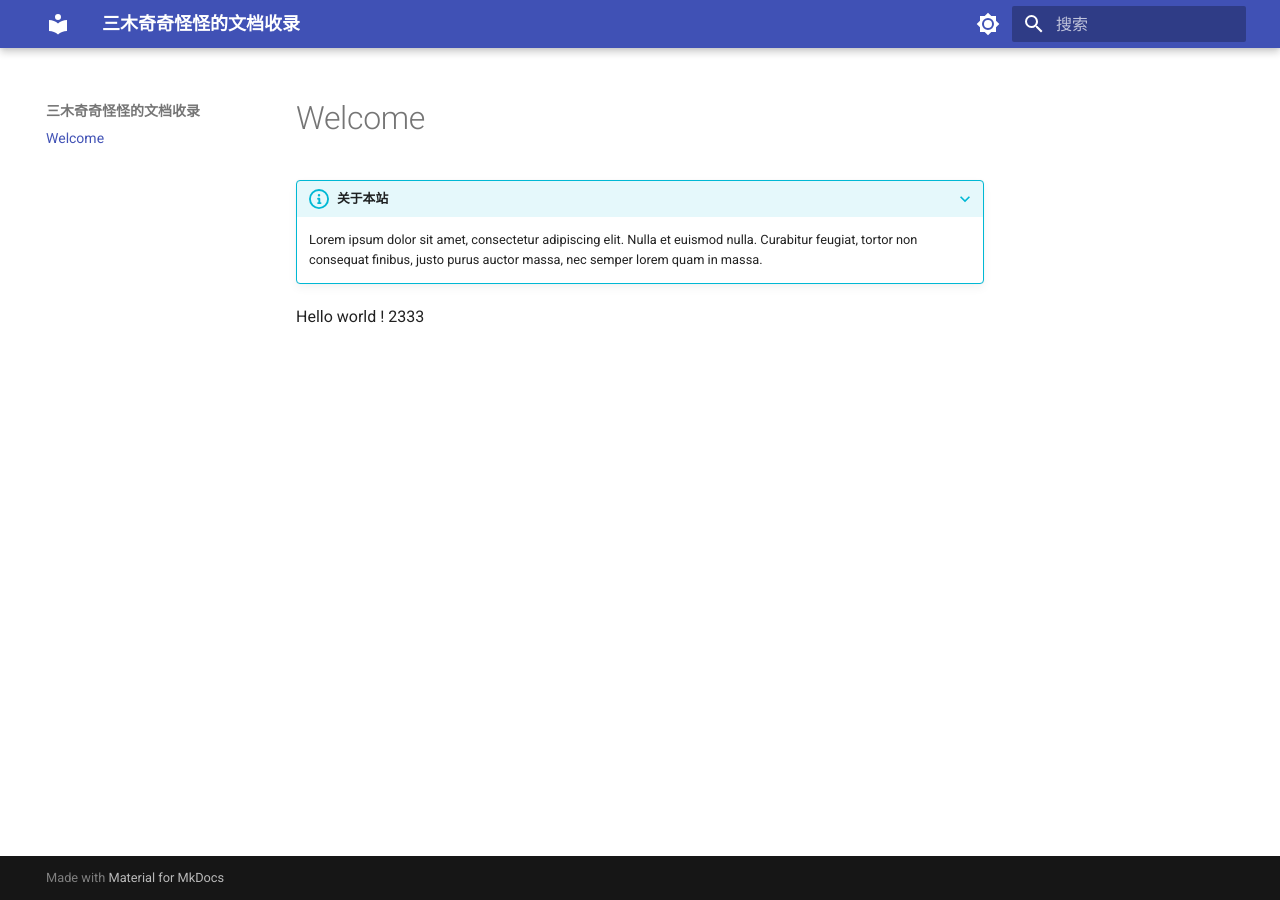
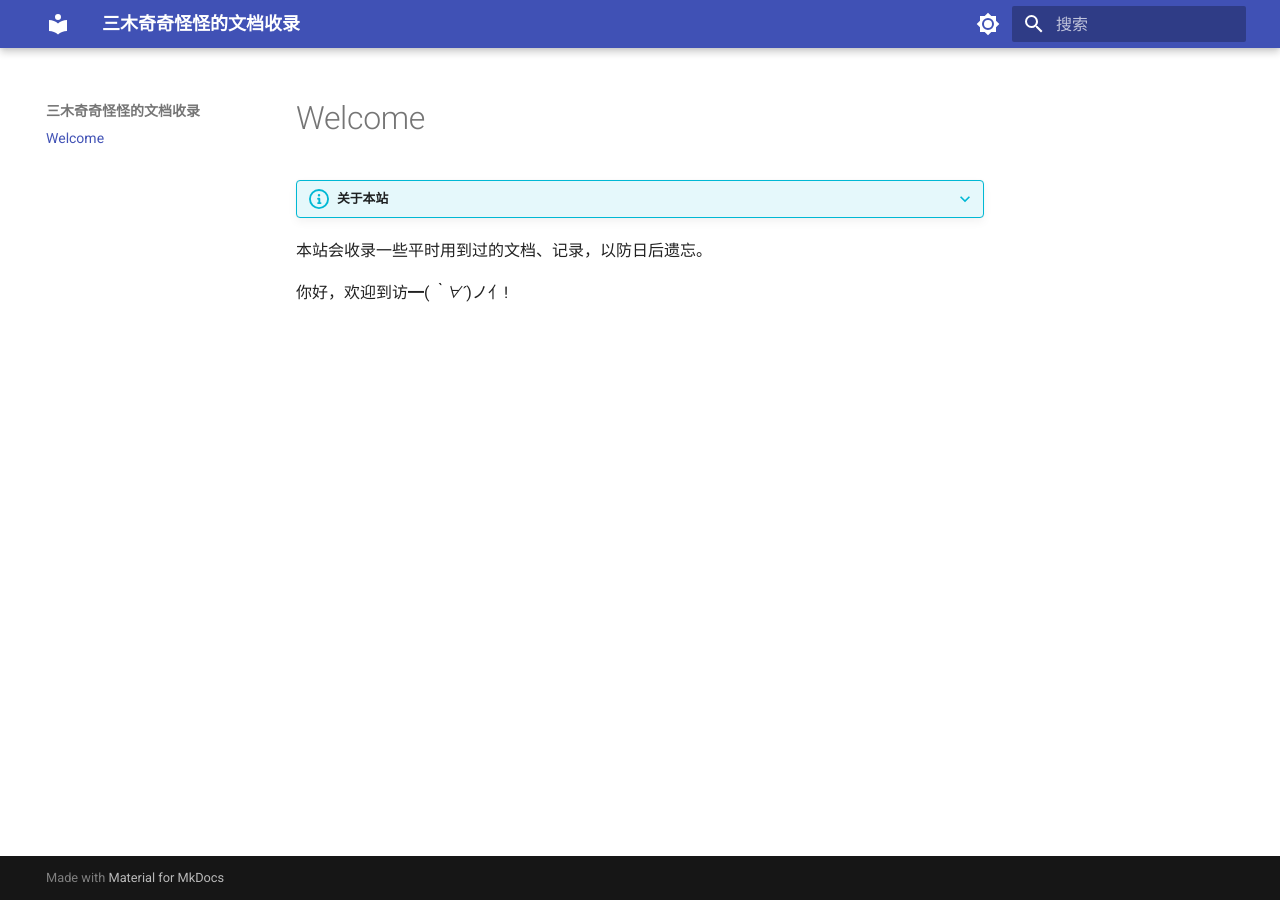
Before and after one commit to Samuel-0-0/docs, an MkDocs documentation site: the page built from docs/index.md, in a window 1280 px wide. Built offline with MkDocs 1.6.1 and Material for MkDocs 9.7.7, drawn with Linux system fonts in a browser that asks for light colours.

Commit message:
Update index.md

```diff
--- a/docs/index.md
+++ b/docs/index.md
@@ -4,9 +4,7 @@ title: Welcome
 
 ???+ info "关于本站"
 
-    Lorem ipsum dolor sit amet, consectetur adipiscing elit. Nulla et euismod
-    nulla. Curabitur feugiat, tortor non consequat finibus, justo purus auctor
-    massa, nec semper lorem quam in massa.
+  本站会收录一些平时用到过的文档、记录，以防日后遗忘。
 
 
-Hello world ! 2333
+你好，欢迎到访━(*｀∀´*)ノ亻!
```
